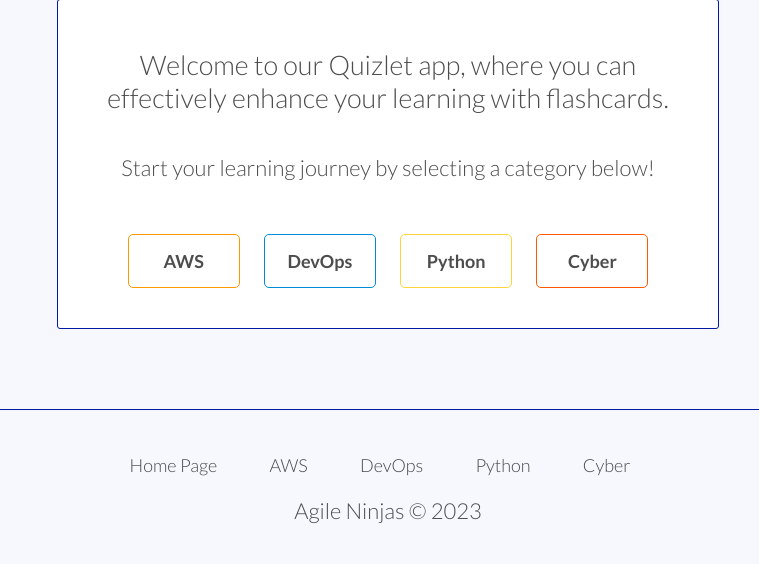
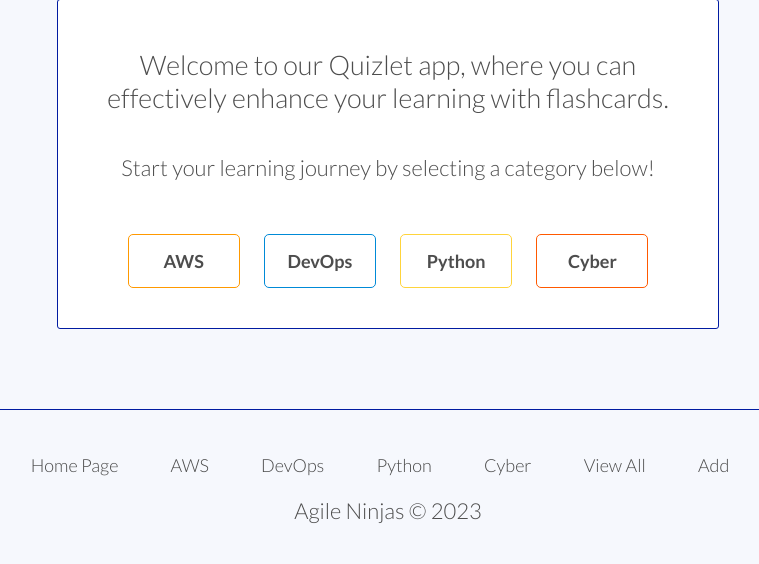
Before and after one commit to WeraGitHub/AgileNinjasProject, a Flask app: page / in a window 1280 px wide. Shown: the part 245-809 px from the top of the page, without its empty margins (252-1011 px from the left). Run offline with Flask 3, Linux system fonts and the light colour scheme.

Commit message:
Adding the admin links

```diff
--- a/application/templates/base.html
+++ b/application/templates/base.html
@@ -24,6 +24,8 @@
         <a href="/question/DevOps/1" >DevOps</a>
         <a href="/question/Python/1" >Python</a>
         <a href="/question/Cyber/1" >Cyber</a>
+        <a href="/question/view_all" >View All</a>
+        <a href="/question/add" > Add</a>
         <p>Agile Ninjas &copy; 2023</p>
     </footer>
 
```
